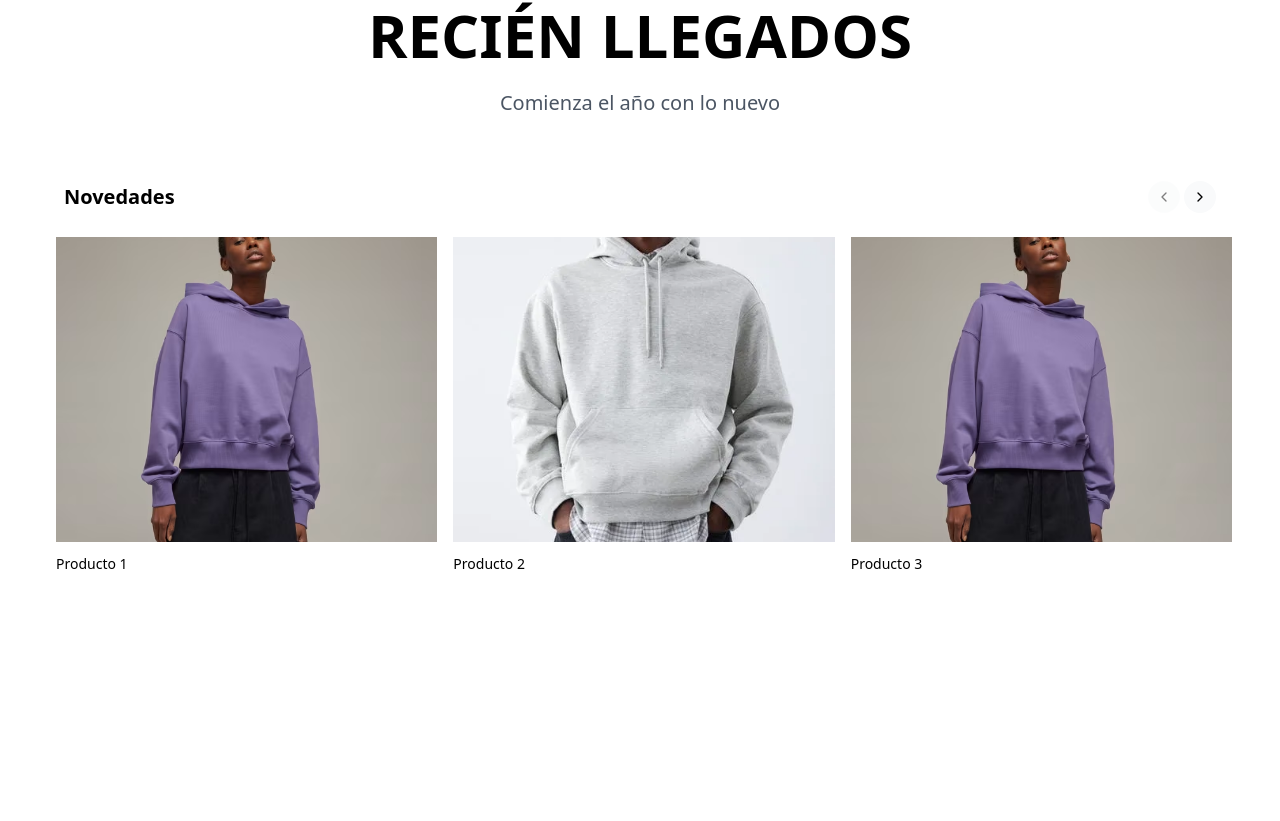
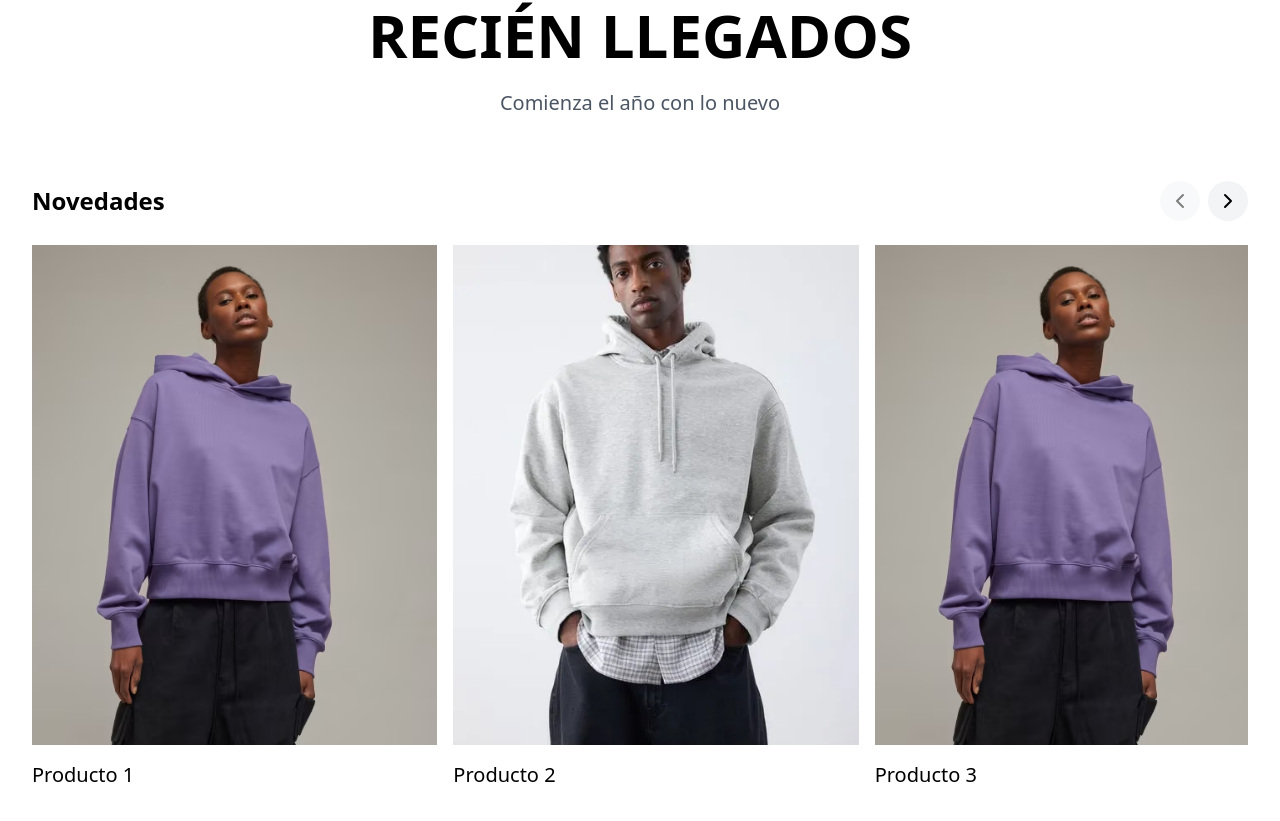
Before and after one commit to fabrizzioper/Tia-Vane, a React (Create React App) app: page / in a window 1280 px wide. Shown: the part 755-1576 px from the top of the page. Before the commit the page ends 1329 px from the top, so only its background shows below. Built offline with nearby package versions, Linux system fonts and the light colour scheme.

Commit message:
ultimas mejoras

```diff
--- a/src/components/home/ProductSlider.jsx
+++ b/src/components/home/ProductSlider.jsx
@@ -3,9 +3,10 @@ import { ChevronLeft, ChevronRight } from 'lucide-react';
 
 const ProductSlider = ({ products }) => {
   const [currentIndex, setCurrentIndex] = useState(0);
+  const itemsPerPage = 3;
 
   const nextSlide = () => {
-    if (currentIndex < products.length - 3) {
+    if (currentIndex < products.length - itemsPerPage) {
       setCurrentIndex(currentIndex + 1);
     }
   };
@@ -16,63 +17,63 @@ const ProductSlider = ({ products }) => {
     }
   };
 
-  const canGoNext = currentIndex < products.length - 3;
+  const canGoNext = currentIndex < products.length - itemsPerPage;
   const canGoPrev = currentIndex > 0;
 
   return (
-    <div className="w-full">
-      {/* Container con padding diferente para el título */}
-      <div className="pl-8">
-        {/* Header con título y botones de navegación */}
+    <section className="mb-16">
+      {/* Header con título y navegación */}
       <div className="flex justify-between items-center mb-6">
-          <h2 className="text-xl font-bold">Novedades</h2>
-          <div className="flex gap-1 pr-8">
+        <h2 className="text-2xl font-bold">Novedades</h2>
+        <div className="flex gap-2">
           <button
             onClick={prevSlide}
-              className={`w-8 h-8 flex items-center justify-center rounded-full bg-gray-50
-                ${!canGoPrev ? 'opacity-50 cursor-not-allowed' : 'hover:bg-gray-100'}`}
+            className={`p-2 rounded-full bg-gray-100 hover:bg-gray-200 transition-colors ${
+              !canGoPrev ? 'opacity-50 cursor-not-allowed' : ''
+            }`}
             disabled={!canGoPrev}
+            aria-label="Previous products"
           >
-              <ChevronLeft className="w-4 h-4" />
+            <ChevronLeft className="w-6 h-6" />
           </button>
           <button
             onClick={nextSlide}
-              className={`w-8 h-8 flex items-center justify-center rounded-full bg-gray-50
-                ${!canGoNext ? 'opacity-50 cursor-not-allowed' : 'hover:bg-gray-100'}`}
+            className={`p-2 rounded-full bg-gray-100 hover:bg-gray-200 transition-colors ${
+              !canGoNext ? 'opacity-50 cursor-not-allowed' : ''
+            }`}
             disabled={!canGoNext}
+            aria-label="Next products"
           >
-              <ChevronRight className="w-4 h-4" />
+            <ChevronRight className="w-6 h-6" />
           </button>
         </div>
       </div>
-      </div>
 
-      {/* Contenedor del carousel con padding menor */}
-      <div className="pl-6">
+      {/* Contenedor del carrusel */}
       <div className="relative overflow-hidden">
         <div
-            className="flex transition-transform duration-500 ease-in-out"
-            style={{ transform: `translateX(-${currentIndex * 33.333}%)` }}
+          className="flex transition-transform duration-500 ease-in-out gap-4"
+          style={{ transform: `translateX(-${currentIndex * (100 / itemsPerPage)}%)` }}
         >
           {products.map((product) => (
             <div
               key={product.id}
-                className="w-1/3 flex-shrink-0 pr-4"
+              className="w-full md:w-1/3 flex-shrink-0"
+              style={{ flex: `0 0 ${100 / itemsPerPage}%` }}
             >
-                <div>
+              <div className="relative">
                 <img
                   src={product.image}
                   alt={product.title}
-                    className="w-full aspect-[5/4] object-cover"
+                  className="w-full h-[500px] object-cover"
                 />
-                  <h3 className="mt-3 text-sm">{product.title}</h3>
+                <h3 className="text-xl font-medium mt-4">{product.title}</h3>
               </div>
             </div>
           ))}
         </div>
       </div>
-      </div>
-    </div>
+    </section>
   );
 };
 
```
Lines whose indentation alone changed are shown as unchanged.
